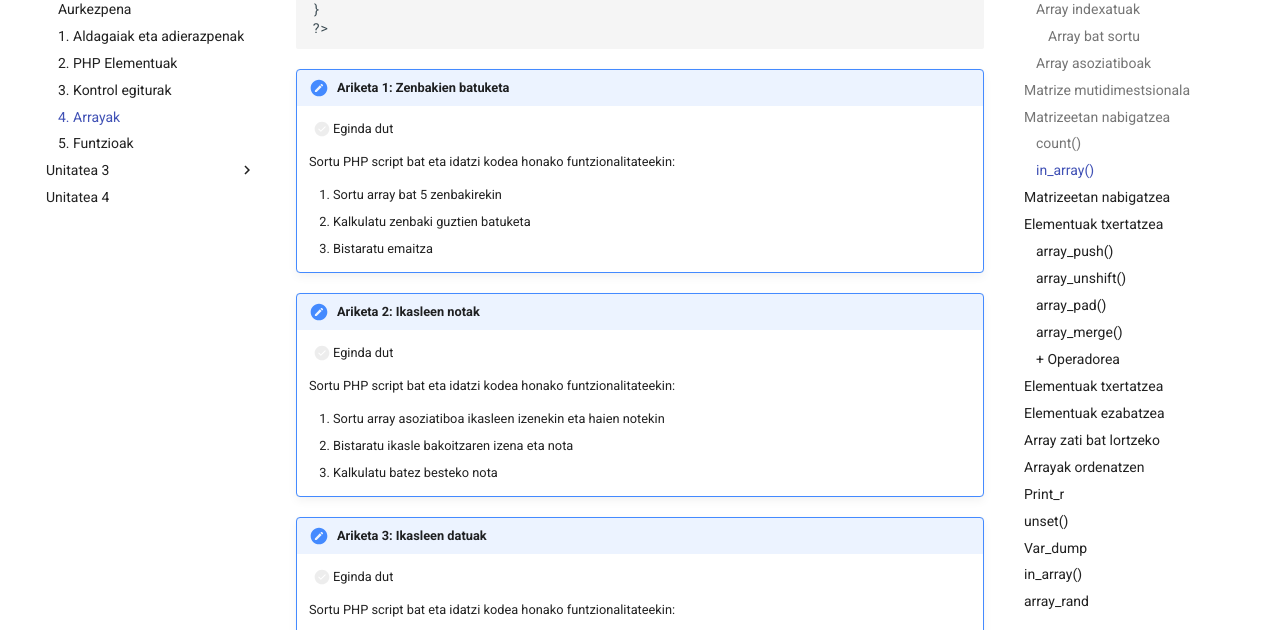
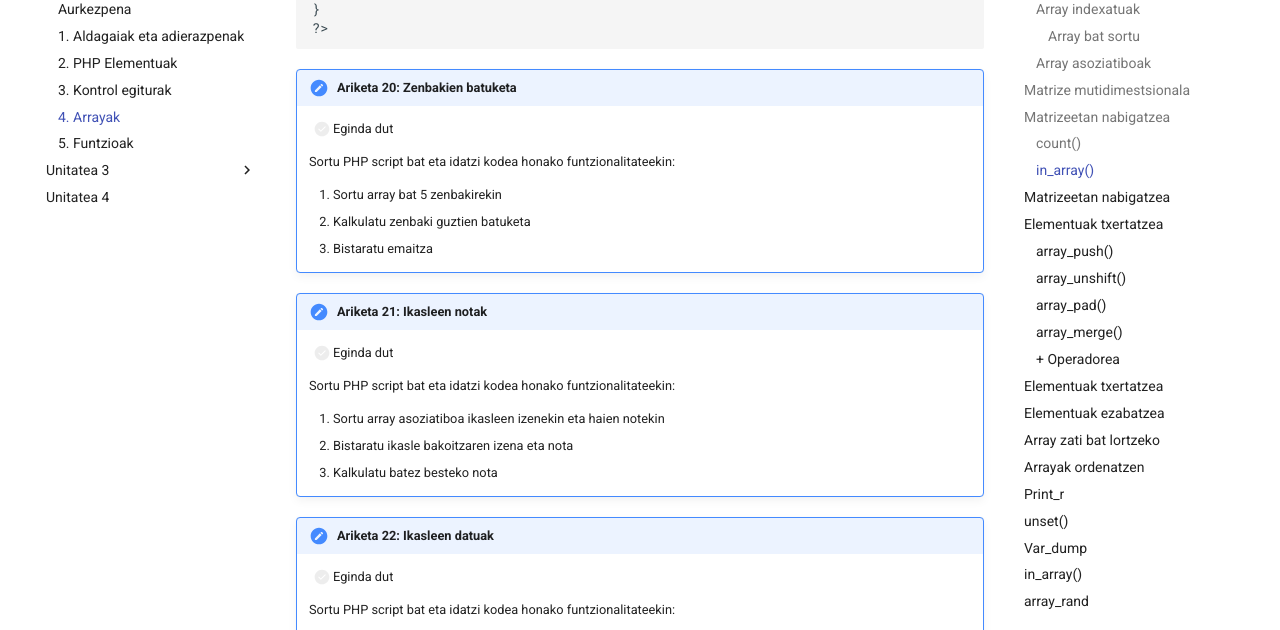
Before and after one commit to martinezjone/dws_apunteak, an MkDocs documentation site: the page built from docs/02-sintaxia/dws-2-unitatea-arrayak/index.md, in a window 1280 px wide and 900 px high, scrolled down 4839 px. Shown: the part 180-810 px from the top of the window. Built offline with MkDocs 1.6.1 and Material for MkDocs 9.7.7, drawn with Linux system fonts in a browser that asks for light colours; some of the changed text lies outside the part shown.

Commit message:
array ariketak ondo izendatu

````diff
--- a/docs/02-sintaxia/dws-2-unitatea-arrayak/index.md
+++ b/docs/02-sintaxia/dws-2-unitatea-arrayak/index.md
@@ -177,7 +177,7 @@ if (in_array("berdea", $koloreak)) {
 ?>
 ```
 
-!!! exercise "Ariketa 1: Zenbakien batuketa"
+!!! exercise "Ariketa 20: Zenbakien batuketa"
     - [ ] Eginda dut
 
     Sortu PHP script bat eta idatzi kodea honako funtzionalitateekin:
@@ -188,7 +188,7 @@ if (in_array("berdea", $koloreak)) {
 
 
 
-!!! exercise "Ariketa 2: Ikasleen notak"
+!!! exercise "Ariketa 21: Ikasleen notak"
     - [ ] Eginda dut
 
     Sortu PHP script bat eta idatzi kodea honako funtzionalitateekin:
@@ -198,7 +198,7 @@ if (in_array("berdea", $koloreak)) {
     3. Kalkulatu batez besteko nota
 
 
-!!! exercise "Ariketa 3: Ikasleen datuak"
+!!! exercise "Ariketa 22: Ikasleen datuak"
     - [ ] Eginda dut
 
     Sortu PHP script bat eta idatzi kodea honako funtzionalitateekin:
````
Also changed, not shown: other parts of docs/02-sintaxia/dws-2-unitatea-arrayak/index.md (+9 -9 lines), site/02-sintaxia/dws-2-unitatea-kontrol-egiturak/index.html, site/search/search_index.json.
